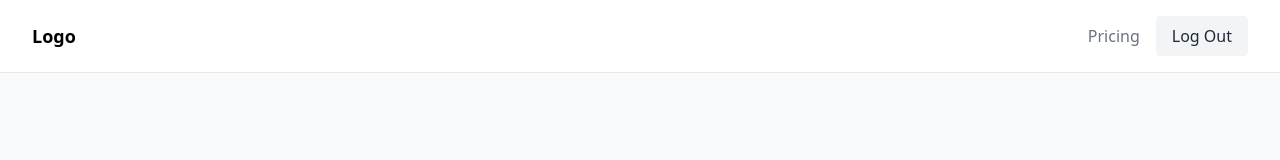
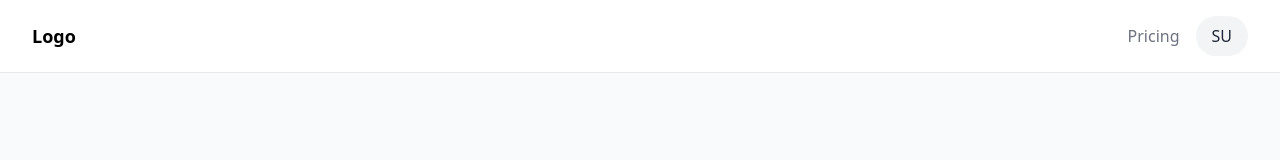
Before and after one commit to smitesh22/Billease, a Vue app: page /dashboard in a window 1280 px wide. Shown: the top 160 px of the page. Built offline with nearby package versions, Linux system fonts and the light colour scheme; sample sign-in values are in the browser's storage.

Commit message:
add username on dashboard

```diff
--- a/src/views/Dashboard.vue
+++ b/src/views/Dashboard.vue
@@ -4,29 +4,79 @@
     <header class="bg-white border-b border-gray-200 py-4 px-8 flex justify-between items-center">
       <div class="text-lg font-bold">Logo</div>
       <div class="flex items-center space-x-4">
-        <div v-if="!privilegedUser" class="text-gray-500"><a href="/pricing" >Pricing</a></div>
-        <button class="bg-gray-100 hover:bg-gray-200 px-4 py-2 rounded text-gray-800" @click="logout">Log Out</button>
-
+        <div v-if="!privilegedUser" class="text-gray-500">
+          <a href="/pricing">Pricing</a>
+        </div>
+        <div class="relative">
+          <button
+              class="bg-gray-100 hover:bg-gray-200 px-4 py-2 rounded-full text-gray-800"
+              @click="toggleModal"
+          >
+            {{ userInitials }}
+          </button>
+          <div
+              v-if="showModal"
+              class="fixed inset-0 z-10 bg-black bg-opacity-25 flex items-center justify-center"
+              @click.self="closeModal"
+          >
+            <div class="bg-white rounded shadow-lg p-6">
+              <p class="text-lg font-medium mb-4">Are you sure you want to log out?</p>
+              <button
+                  class="bg-red-500 hover:bg-red-600 text-white px-4 py-2 rounded"
+                  @click="logout"
+              >
+                Log Out
+              </button>
+            </div>
+          </div>
+        </div>
       </div>
     </header>
-
   </div>
 </template>
 
 <script setup lang="ts">
-import {useUserStore} from "../store/user.ts";
-import {onMounted, ref} from "vue";
-import {useRouter} from "vue-router";
+import { ref, computed, onMounted } from "vue";
+import { useUserStore } from "../store/user.ts";
+import { useRouter } from "vue-router";
 
 const router = useRouter();
 const userStore = useUserStore();
 const privilegedUser = ref(false);
+const showModal = ref(false);
+
+const toggleModal = () => {
+  showModal.value = !showModal.value;
+};
+
+const closeModal = () => {
+  showModal.value = false;
+};
+
+const userInitials = computed(() => {
+  let firstName, lastName;
+  if(userStore.user.firstName && userStore.user.lastName) {
+    firstName = userStore.user.firstName;
+    lastName = userStore.user.lastName;
+  }else{
+    firstName = "User";
+    lastName = "";
+  }
+  console.log(userStore.user);
+  console.log(firstName, lastName);
+  return firstName.charAt(0).toUpperCase() + lastName.charAt(0).toUpperCase();
+});
+
 onMounted(() => {
-  privilegedUser.value = userStore.isPrivileged
-})
+  privilegedUser.value = userStore.isPrivileged;
+});
 
 const logout = () => {
   userStore.clearAuthToken();
-  router.push('/')
-}
+  router.push("/");
+};
 </script>
+
+<style scoped>
+/* Optional styling */
+</style>
```
